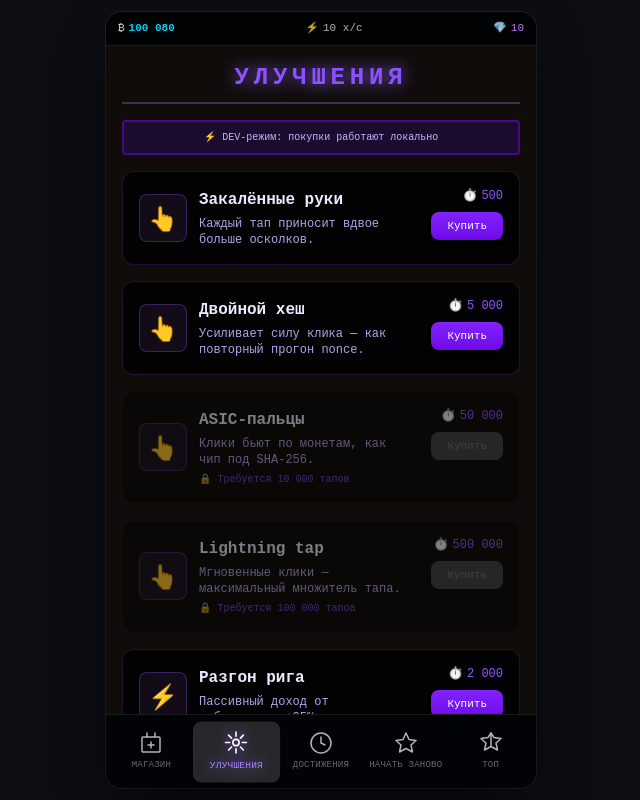
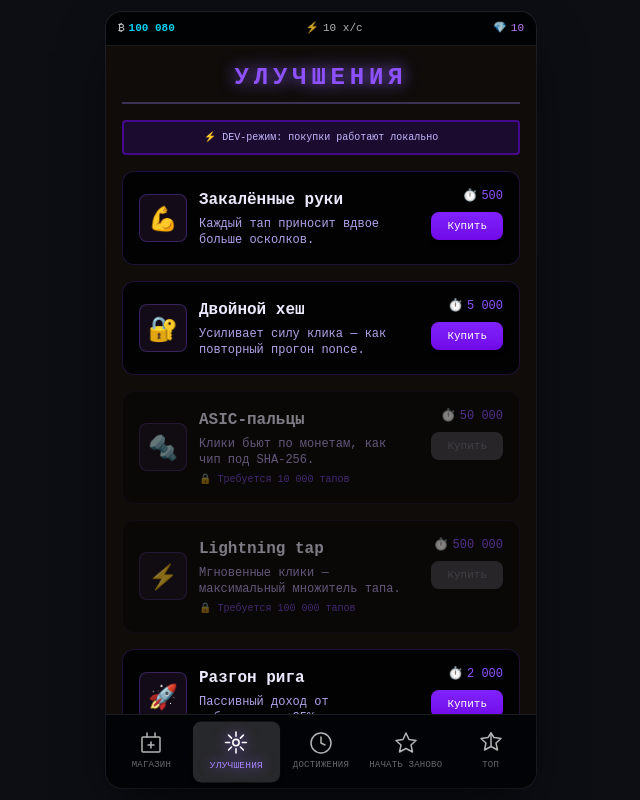
Before and after one commit to Muaytai/crypto-tap-miniapp, a Next.js app in the folder frontend/: page / in a window 1280 px wide. Both pictures are taken after a click on the button "УЛУЧШЕНИЯ". Shown: the whole page, without its empty margins (319-959 px from the left). Built offline with nearby package versions, Linux system fonts and the light colour scheme; no server answers; a web font is replaced by a local one.

Commit message:
добавлены апгрейды +5 на вкладку улучшений, добавлены иконки для улучшений, обновлены данные о доступных улучшениях, исправлено  получение иконок

```diff
--- a/frontend/app/page.tsx
+++ b/frontend/app/page.tsx
@@ -508,16 +508,21 @@ function DevHome() {
       { id: 4, name: "Стул", base_income_per_second: 1, base_price: 50, icon_name: "chair" },
     ],
     available_upgrades: [
-      { id: 1, name: "Закалённые руки", description: "Каждый тап приносит вдвое больше осколков.", upgrade_type: "click_multiplier", value: 2, base_price: 500, min_total_taps: 0, icon_name: "" },
-      { id: 2, name: "Двойной хеш", description: "Усиливает силу клика — как повторный прогон nonce.", upgrade_type: "click_multiplier", value: 1.5, base_price: 5000, min_total_taps: 1000, icon_name: "" },
-      { id: 3, name: "ASIC-пальцы", description: "Клики бьют по монетам, как чип под SHA-256.", upgrade_type: "click_multiplier", value: 2, base_price: 50000, min_total_taps: 10000, icon_name: "" },
-      { id: 4, name: "Lightning tap", description: "Мгновенные клики — максимальный множитель тапа.", upgrade_type: "click_multiplier", value: 3, base_price: 500000, min_total_taps: 100000, icon_name: "" },
-      { id: 5, name: "Разгон рига", description: "Пассивный доход от лаборатории +25%.", upgrade_type: "income_multiplier", value: 1.25, base_price: 2000, min_total_taps: 500, icon_name: "" },
-      { id: 6, name: "Пул хешей", description: "Объединённый хеш-рейт фермы усиливает доход в секунду.", upgrade_type: "income_multiplier", value: 1.5, base_price: 25000, min_total_taps: 5000, icon_name: "" },
-      { id: 7, name: "Дата-центр ×2", description: "Промышленный масштаб: пассивный доход удваивается.", upgrade_type: "income_multiplier", value: 2, base_price: 250000, min_total_taps: 50000, icon_name: "" },
-      { id: 8, name: "Удлинённая смена", description: "Оффлайн-накопление ещё на 1 час (поверх базового лимита).", upgrade_type: "offline_extension", value: 60, base_price: 5000, min_total_taps: 0, icon_name: "" },
-      { id: 9, name: "Ночная ферма", description: "Риг копит осколки дольше, пока вы offline.", upgrade_type: "offline_extension", value: 120, base_price: 50000, min_total_taps: 2500, icon_name: "" },
-      { id: 10, name: "12-часовой буфер", description: "До 12 часов пассивного дохода без входа в игру.", upgrade_type: "offline_extension", value: 360, base_price: 500000, min_total_taps: 25000, icon_name: "" },
+      { id: 1, name: "Закалённые руки", description: "Каждый тап приносит вдвое больше осколков.", upgrade_type: "click_multiplier", value: 2, base_price: 500, min_total_taps: 0, icon_name: "💪" },
+      { id: 2, name: "Двойной хеш", description: "Усиливает силу клика — как повторный прогон nonce.", upgrade_type: "click_multiplier", value: 1.5, base_price: 5000, min_total_taps: 1000, icon_name: "🔐" },
+      { id: 3, name: "ASIC-пальцы", description: "Клики бьют по монетам, как чип под SHA-256.", upgrade_type: "click_multiplier", value: 2, base_price: 50000, min_total_taps: 10000, icon_name: "🔩" },
+      { id: 4, name: "Lightning tap", description: "Мгновенные клики — максимальный множитель тапа.", upgrade_type: "click_multiplier", value: 3, base_price: 500000, min_total_taps: 100000, icon_name: "⚡" },
+      { id: 5, name: "Разгон рига", description: "Пассивный доход от лаборатории +25%.", upgrade_type: "income_multiplier", value: 1.25, base_price: 2000, min_total_taps: 500, icon_name: "🚀" },
+      { id: 6, name: "Пул хешей", description: "Объединённый хеш-рейт фермы усиливает доход в секунду.", upgrade_type: "income_multiplier", value: 1.5, base_price: 25000, min_total_taps: 5000, icon_name: "⛏️" },
+      { id: 7, name: "Дата-центр ×2", description: "Промышленный масштаб: пассивный доход удваивается.", upgrade_type: "income_multiplier", value: 2, base_price: 250000, min_total_taps: 50000, icon_name: "🏢" },
+      { id: 8, name: "Удлинённая смена", description: "Оффлайн-накопление ещё на 1 час (поверх базового лимита).", upgrade_type: "offline_extension", value: 60, base_price: 5000, min_total_taps: 0, icon_name: "⏱️" },
+      { id: 9, name: "Ночная ферма", description: "Риг копит осколки дольше, пока вы offline.", upgrade_type: "offline_extension", value: 120, base_price: 50000, min_total_taps: 2500, icon_name: "🌙" },
+      { id: 10, name: "12-часовой буфер", description: "До 12 часов пассивного дохода без входа в игру.", upgrade_type: "offline_extension", value: 360, base_price: 500000, min_total_taps: 25000, icon_name: "🗄️" },
+      { id: 11, name: "Мемпул-буст", description: "Транзакции в очереди ускоряют силу каждого клика.", upgrade_type: "click_multiplier", value: 1.8, base_price: 1500000, min_total_taps: 250000, icon_name: "📨" },
+      { id: 12, name: "Квантовый тап", description: "Суперпозиция кликов: каждый тап бьёт сразу по нескольким nonce.", upgrade_type: "click_multiplier", value: 2.5, base_price: 5000000, min_total_taps: 500000, icon_name: "⚛️" },
+      { id: 13, name: "GPU-оверклок", description: "Разгон видеокарт без перегрева — +75% к пассивному доходу.", upgrade_type: "income_multiplier", value: 1.75, base_price: 1000000, min_total_taps: 100000, icon_name: "🎮" },
+      { id: 14, name: "Суперкомпьютер ×3", description: "Кластер ASIC на полную: пассивный доход утраивается.", upgrade_type: "income_multiplier", value: 3, base_price: 5000000, min_total_taps: 500000, icon_name: "🧠" },
+      { id: 15, name: "Суточный резерв", description: "Холодное хранение прогресса: ещё 24 часа оффлайн-накопления.", upgrade_type: "offline_extension", value: 1440, base_price: 2000000, min_total_taps: 100000, icon_name: "🧊" },
     ],
     income_per_second: 10,
   });
--- a/frontend/components/DevTapGame.tsx
+++ b/frontend/components/DevTapGame.tsx
@@ -33,16 +33,21 @@ const TEST_PLAYER_STATE = {
     { id: 16, name: "Горелка", base_income_per_second: 100, base_price: 1000 },
   ],
   available_upgrades: [
-    { id: 1, name: "Закалённые руки", description: "Каждый тап приносит вдвое больше осколков.", upgrade_type: "click_multiplier", value: 2, base_price: 500, min_total_taps: 0, icon_name: "" },
-    { id: 2, name: "Двойной хеш", description: "Усиливает силу клика — как повторный прогон nonce.", upgrade_type: "click_multiplier", value: 1.5, base_price: 5000, min_total_taps: 1000, icon_name: "" },
-    { id: 3, name: "ASIC-пальцы", description: "Клики бьют по монетам, как чип под SHA-256.", upgrade_type: "click_multiplier", value: 2, base_price: 50000, min_total_taps: 10000, icon_name: "" },
-    { id: 4, name: "Lightning tap", description: "Мгновенные клики — максимальный множитель тапа.", upgrade_type: "click_multiplier", value: 3, base_price: 500000, min_total_taps: 100000, icon_name: "" },
-    { id: 5, name: "Разгон рига", description: "Пассивный доход от лаборатории +25%.", upgrade_type: "income_multiplier", value: 1.25, base_price: 2000, min_total_taps: 500, icon_name: "" },
-    { id: 6, name: "Пул хешей", description: "Объединённый хеш-рейт фермы усиливает доход в секунду.", upgrade_type: "income_multiplier", value: 1.5, base_price: 25000, min_total_taps: 5000, icon_name: "" },
-    { id: 7, name: "Дата-центр ×2", description: "Промышленный масштаб: пассивный доход удваивается.", upgrade_type: "income_multiplier", value: 2, base_price: 250000, min_total_taps: 50000, icon_name: "" },
-    { id: 8, name: "Удлинённая смена", description: "Оффлайн-накопление ещё на 1 час (поверх базового лимита).", upgrade_type: "offline_extension", value: 60, base_price: 5000, min_total_taps: 0, icon_name: "" },
-    { id: 9, name: "Ночная ферма", description: "Риг копит осколки дольше, пока вы offline.", upgrade_type: "offline_extension", value: 120, base_price: 50000, min_total_taps: 2500, icon_name: "" },
-    { id: 10, name: "12-часовой буфер", description: "До 12 часов пассивного дохода без входа в игру.", upgrade_type: "offline_extension", value: 360, base_price: 500000, min_total_taps: 25000, icon_name: "" },
+    { id: 1, name: "Закалённые руки", description: "Каждый тап приносит вдвое больше осколков.", upgrade_type: "click_multiplier", value: 2, base_price: 500, min_total_taps: 0, icon_name: "💪" },
+    { id: 2, name: "Двойной хеш", description: "Усиливает силу клика — как повторный прогон nonce.", upgrade_type: "click_multiplier", value: 1.5, base_price: 5000, min_total_taps: 1000, icon_name: "🔐" },
+    { id: 3, name: "ASIC-пальцы", description: "Клики бьют по монетам, как чип под SHA-256.", upgrade_type: "click_multiplier", value: 2, base_price: 50000, min_total_taps: 10000, icon_name: "🔩" },
+    { id: 4, name: "Lightning tap", description: "Мгновенные клики — максимальный множитель тапа.", upgrade_type: "click_multiplier", value: 3, base_price: 500000, min_total_taps: 100000, icon_name: "⚡" },
+    { id: 5, name: "Разгон рига", description: "Пассивный доход от лаборатории +25%.", upgrade_type: "income_multiplier", value: 1.25, base_price: 2000, min_total_taps: 500, icon_name: "🚀" },
+    { id: 6, name: "Пул хешей", description: "Объединённый хеш-рейт фермы усиливает доход в секунду.", upgrade_type: "income_multiplier", value: 1.5, base_price: 25000, min_total_taps: 5000, icon_name: "⛏️" },
+    { id: 7, name: "Дата-центр ×2", description: "Промышленный масштаб: пассивный доход удваивается.", upgrade_type: "income_multiplier", value: 2, base_price: 250000, min_total_taps: 50000, icon_name: "🏢" },
+    { id: 8, name: "Удлинённая смена", description: "Оффлайн-накопление ещё на 1 час (поверх базового лимита).", upgrade_type: "offline_extension", value: 60, base_price: 5000, min_total_taps: 0, icon_name: "⏱️" },
+    { id: 9, name: "Ночная ферма", description: "Риг копит осколки дольше, пока вы offline.", upgrade_type: "offline_extension", value: 120, base_price: 50000, min_total_taps: 2500, icon_name: "🌙" },
+    { id: 10, name: "12-часовой буфер", description: "До 12 часов пассивного дохода без входа в игру.", upgrade_type: "offline_extension", value: 360, base_price: 500000, min_total_taps: 25000, icon_name: "🗄️" },
+    { id: 11, name: "Мемпул-буст", description: "Транзакции в очереди ускоряют силу каждого клика.", upgrade_type: "click_multiplier", value: 1.8, base_price: 1500000, min_total_taps: 250000, icon_name: "📨" },
+    { id: 12, name: "Квантовый тап", description: "Суперпозиция кликов: каждый тап бьёт сразу по нескольким nonce.", upgrade_type: "click_multiplier", value: 2.5, base_price: 5000000, min_total_taps: 500000, icon_name: "⚛️" },
+    { id: 13, name: "GPU-оверклок", description: "Разгон видеокарт без перегрева — +75% к пассивному доходу.", upgrade_type: "income_multiplier", value: 1.75, base_price: 1000000, min_total_taps: 100000, icon_name: "🎮" },
+    { id: 14, name: "Суперкомпьютер ×3", description: "Кластер ASIC на полную: пассивный доход утраивается.", upgrade_type: "income_multiplier", value: 3, base_price: 5000000, min_total_taps: 500000, icon_name: "🧠" },
+    { id: 15, name: "Суточный резерв", description: "Холодное хранение прогресса: ещё 24 часа оффлайн-накопления.", upgrade_type: "offline_extension", value: 1440, base_price: 2000000, min_total_taps: 100000, icon_name: "🧊" },
   ],
   income_per_second: 10,
 };
--- a/frontend/components/UpgradesPanel.tsx
+++ b/frontend/components/UpgradesPanel.tsx
@@ -150,8 +150,9 @@ export function UpgradesPanel({ initData, playerState, onPurchase }: Props) {
     }
   };
 
-  const getUpgradeIcon = (type: string): string => {
-    switch (type) {
+  const getUpgradeIcon = (upgrade: UpgradeRow): string => {
+    if (upgrade.icon_name?.trim()) return upgrade.icon_name.trim();
+    switch (upgrade.upgrade_type) {
       case "click_multiplier":
         return "👆";
       case "income_multiplier":
@@ -203,7 +204,7 @@ export function UpgradesPanel({ initData, playerState, onPurchase }: Props) {
               <div className="flex items-start justify-between gap-3">
                 <div className="flex items-center gap-3">
                   <div className="flex h-12 w-12 shrink-0 flex-col items-center justify-center rounded-lg border border-violet-500/30 bg-[rgba(30,20,40,0.6)]">
-                    <span className="text-2xl">{getUpgradeIcon(upgrade.upgrade_type)}</span>
+                    <span className="text-2xl">{getUpgradeIcon(upgrade)}</span>
                   </div>
                   <div>
                     <h3 className="font-pixel text-base font-bold text-violet-100">{upgrade.name}</h3>
--- a/frontend/lib/api.ts
+++ b/frontend/lib/api.ts
@@ -118,7 +118,10 @@ export type PlayerState = {
     item_id: number;
     item_name: string;
     quantity: number;
+    level?: number;
+    item_icon?: string;
     item_base_income: number;
+    item_base_price?: number;
   }>;
   upgrades: Array<{
     upgrade_id: number;
```
